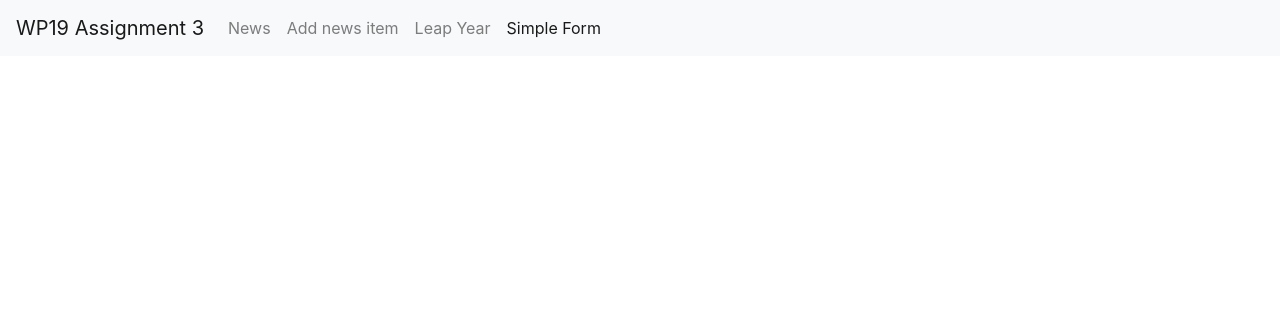
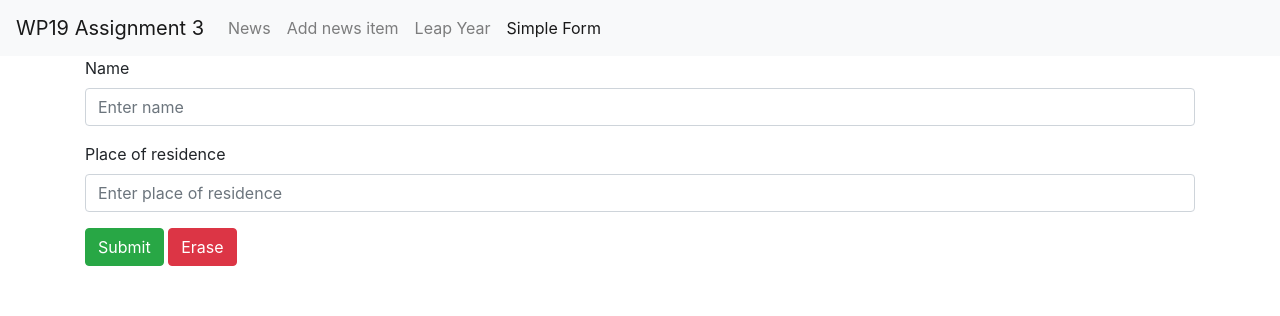
Before and after one commit to daling/WP19, a PHP site: page /simple_form.php in a window 1280 px wide. Shown: the top 316 px of the page. Run offline with PHP 8.4, Linux system fonts and the light colour scheme.

Commit message:
Restructured and added form to the page.

```diff
--- a/assignment_3/body_end.php
+++ /dev/null
@@ -1,3 +0,0 @@
-        </div>
-    </body>
-</html>
--- a/assignment_3/body_start.php
+++ /dev/null
@@ -1 +0,0 @@
-<div class="container">
--- a/assignment_3/simple_form.php
+++ b/assignment_3/simple_form.php
@@ -13,7 +13,21 @@ $navigation = Array(
 include __DIR__ . '/tpl/head.php';
 include __DIR__ . '/tpl/body_start.php';
 ?>
-
+<div class="row wp-row">
+    <div class="col-md-12">
+        <form method="POST">
+            <div class="form-group">
+                <label for="name">Name</label>
+                <input type="text" class="form-control" id="name" name="name" placeholder="Enter name">
+            </div>
+            <div class="form-group">
+                <label for="text">Place of residence</label>
+                <input type="text" class="form-control" id="place" name="place" placeholder="Enter place of residence">
+            </div>
+            <button class="btn btn-success mb-2" id="submit-btn">Submit</button> <button class="btn btn-danger mb-2" id="erase-btn">Erase</button>
+        </form>
+    </div>
+</div>
 <?php
 include __DIR__ . '/tpl/body_end.php';
 ?>
--- a/assignment_3/tpl/head.php
+++ b/assignment_3/tpl/head.php
@@ -17,7 +17,7 @@ function p_print($array){
 
     <!-- Styles -->
     <link rel="stylesheet" href="https://stackpath.bootstrapcdn.com/bootstrap/4.3.1/css/bootstrap.min.css" integrity="sha384-ggOyR0iXCbMQv3Xipma34MD+dH/1fQ784/j6cY/iJTQUOhcWr7x9JvoRxT2MZw1T" crossorigin="anonymous">
-    <link rel="stylesheet" href="css/style.css">
+    <link rel="stylesheet" href="../css/style.css">
 
     <!-- Scripts -->
     <script src="https://code.jquery.com/jquery-3.3.1.min.js"></script>
```
Also changed, not shown: assignment_3/head.php (deleted, +0 -44 lines).
